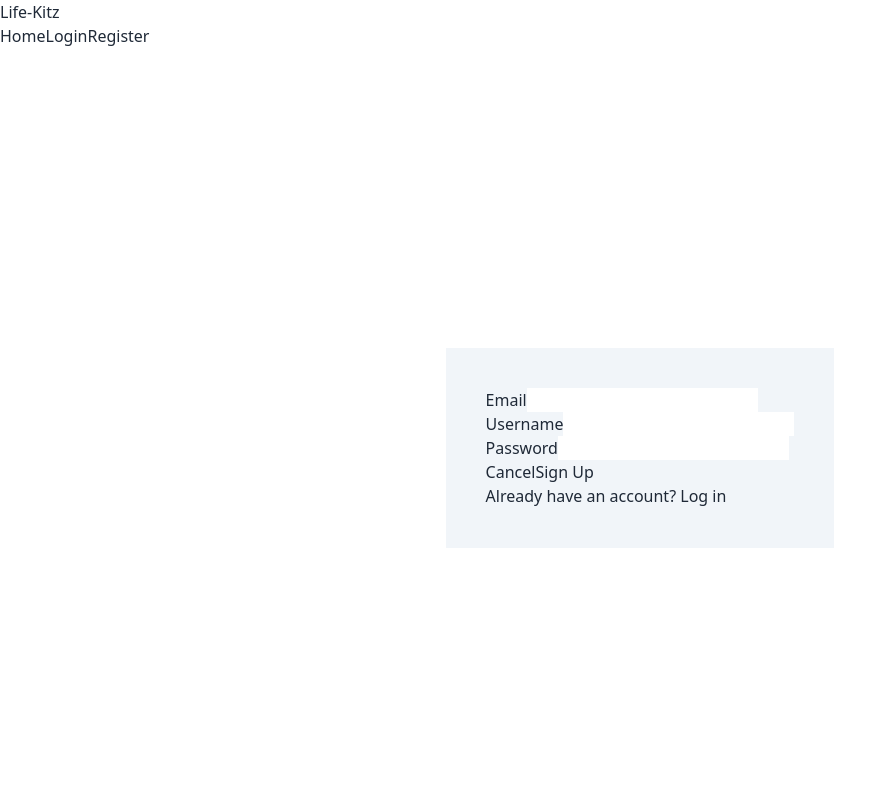
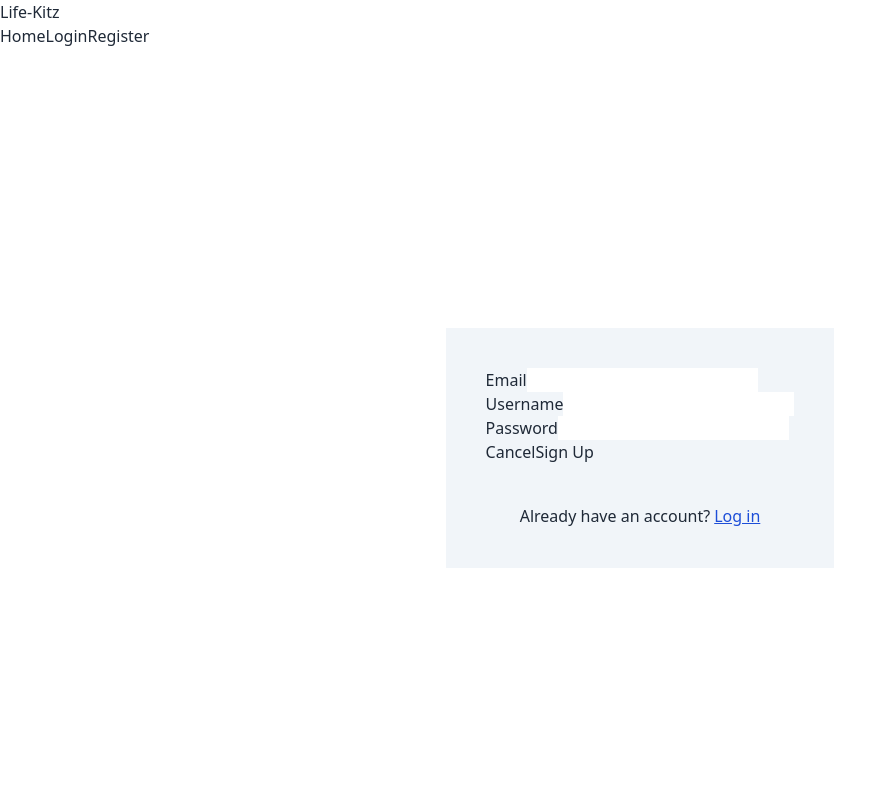
Before and after one commit to mdubelbeis/life-kitz, a Next.js app in the folder frontend/: page /signup in a window 1280 px wide. Shown: the top 800 px of the page, without its empty margins (0-896 px from the left). Built offline with nearby package versions, Linux system fonts and the light colour scheme.

Commit message:
created forms component to dynamically render form based on pathname

```diff
--- a/frontend/components/auth/Forms.tsx
+++ b/frontend/components/auth/Forms.tsx
@@ -11,20 +11,24 @@ const Forms: React.FC = () => {
   const [accessToken, setAccessToken] = useState('');
   const [refreshToken, setRefreshToken] = useState('');
 
-  // TODO: Add logic to show either login or signup form
   const router = useRouter();
 
   return (
-    <>
-      <div>{router.pathname === '/login' ? <LoginForm /> : <SignUpForm />}</div>
+    <div className="flex w-full flex-col gap-10">
+      {router.pathname === '/login' ? <LoginForm /> : <SignUpForm />}
       <div>
         {router.pathname === '/login' ? (
           <Link href="/signup">Want an account? Sign up</Link>
         ) : (
-          <Link href="/login">Already have an account? Log in</Link>
+          <p className="flex justify-center gap-1">
+            <span>Already have an account?</span>
+            <Link href="/login" className="text-blue-700 underline">
+              Log in
+            </Link>
+          </p>
         )}
       </div>
-    </>
+    </div>
   );
 };
 
```
